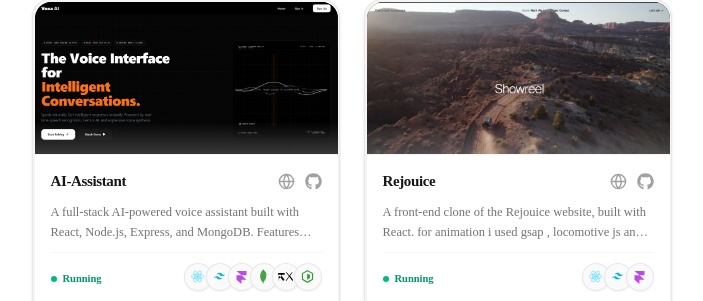
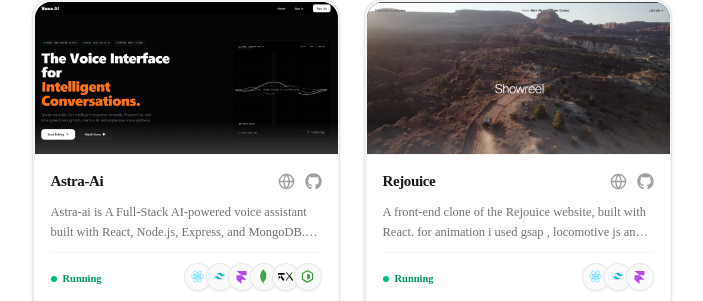
Before and after one commit to Manav948/Portfolio-V2.0, a Next.js app: page /projects in a window 1280 px wide. Shown: the part 1637-1938 px from the top of the page, without its empty margins (288-991 px from the left). Built offline with nearby package versions, Linux system fonts and the light colour scheme.

Commit message:
chage project title

```diff
--- a/app/(app)/projects/projects.tsx
+++ b/app/(app)/projects/projects.tsx
@@ -115,9 +115,9 @@
   },
   {
     img: "/assitant3.png",
-    title: "AI-Assistant",
+    title: "Astra-Ai",
     description:
-      "A full-stack AI-powered voice assistant built with React, Node.js, Express, and MongoDB. Features real-time speech recognition, wake word detection, and natural language responses using the Google Gemini API.",
+      "Astra-ai is A Full-Stack AI-powered voice assistant built with React, Node.js, Express, and MongoDB. Features real-time speech recognition, wake word detection, and natural language responses using the Google Gemini API.",
     tech: ["React", "Tailwind", "Framer Motion", "MongoDB", "Express", "Node"],
     link: "https://ai-assistant-neon-one.vercel.app/",
     github: "https://github.com/Manav948/ai-assistant",
```
